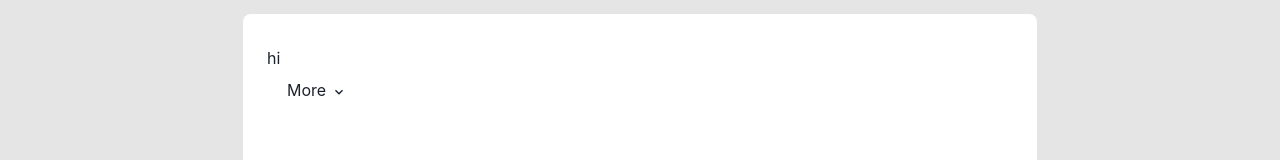
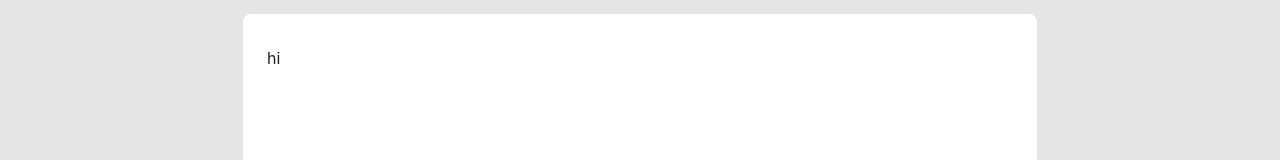
Before and after one commit to Amrita-padhy/manage-bill, a React (Vite) app: page /onboard-page in a window 1280 px wide. Shown: the part 156-316 px from the top of the page. Built offline with nearby package versions, Linux system fonts and the light colour scheme.

Commit message:
add toltip

```diff
--- a/src/pages/OnBoardPage.jsx
+++ b/src/pages/OnBoardPage.jsx
@@ -17,10 +17,7 @@ import { useDisclosure } from "@chakra-ui/react";
 import React, { useState } from "react";
 import { AiOutlineDown } from "react-icons/ai";
 import PersonalInformationForm from "../components/PersonalInformationForm";
-import { ChevronDownIcon, ChevronUpIcon } from "@chakra-ui/icons";
 function OnBoardPage() {
-  const { isOpen, onOpen, onClose } = useDisclosure();
-
   return (
     <Box w={"full"} h={"auto"} bgColor={"#E5E5E5"}>
       <Stack
@@ -133,27 +130,7 @@ function OnBoardPage() {
       >
         {/* personal info */}
         <PersonalInformationForm />
-        <Menu isOpen={isOpen}>
-          <MenuButton
-            variant="ghost"
-            mx={1}
-            py={[1, 2, 2]}
-            px={4}
-            borderRadius={5}
-            _hover={{ bg: useColorModeValue("gray.100", "gray.700") }}
-            aria-label="Courses"
-            fontWeight="normal"
-            onMouseEnter={onOpen}
-            onMouseLeave={onClose}
-          >
-            More {isOpen ? <ChevronUpIcon /> : <ChevronDownIcon />}
-          </MenuButton>
-          <MenuList onMouseEnter={onOpen} onMouseLeave={onClose}>
-            <MenuItem>Menu Item 1</MenuItem>
-            <MenuItem>Menu Item 2</MenuItem>
-            <MenuItem>Menu Item 3</MenuItem>
-          </MenuList>
-        </Menu>
+
         {/* company info */}
         {/* mailing address */}
       </Container>
--- a/src/pages/auth/SingUpPage.jsx
+++ b/src/pages/auth/SingUpPage.jsx
@@ -8,14 +8,8 @@ import {
   Heading,
   VStack,
   Stack,
-  Text,
   Icon,
-  useColorModeValue,
   useDisclosure,
-  MenuList,
-  MenuItem,
-  Menu,
-  MenuButton,
   Tooltip,
 } from "@chakra-ui/react";
 import { GrCircleInformation } from "react-icons/gr";
@@ -25,14 +19,6 @@ import { basicSchema } from "../../common/validators";
 import { ChevronDownIcon, ChevronUpIcon, SearchIcon } from "@chakra-ui/icons";
 
 function SingUp() {
-  const { isOpen, onOpen, onClose } = useDisclosure();
-
-  function over(e) {
-    setIsVisible(true);
-  }
-  function out(e) {
-    setIsVisible(false);
-  }
   const onSubmit = () => {
     console.log(hi);
   };
@@ -49,7 +35,6 @@ function SingUp() {
       validationSchema: basicSchema,
       onSubmit,
     });
-  console.log(errors);
 
   return (
     <>
```
